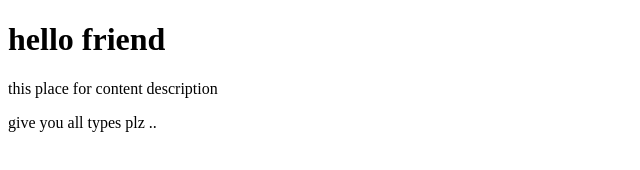
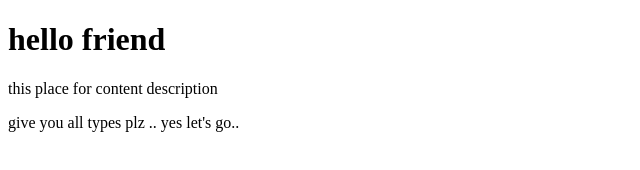
Before and after one commit to ELMEHDIAR/testtingproject, a plain HTML site: page index.html in a window 1280 px wide. Shown: the full height of the page, 0-640 px from the left. Drawn offline with Linux system fonts and the light colour scheme.

Commit message:
add new ligne now

```diff
--- a/index.html
+++ b/index.html
@@ -12,6 +12,7 @@
     <p>this place for content  description</p>
     <header>
         give you all types plz ..
+        yes let's go..
     </header>
 
 </body>
```
